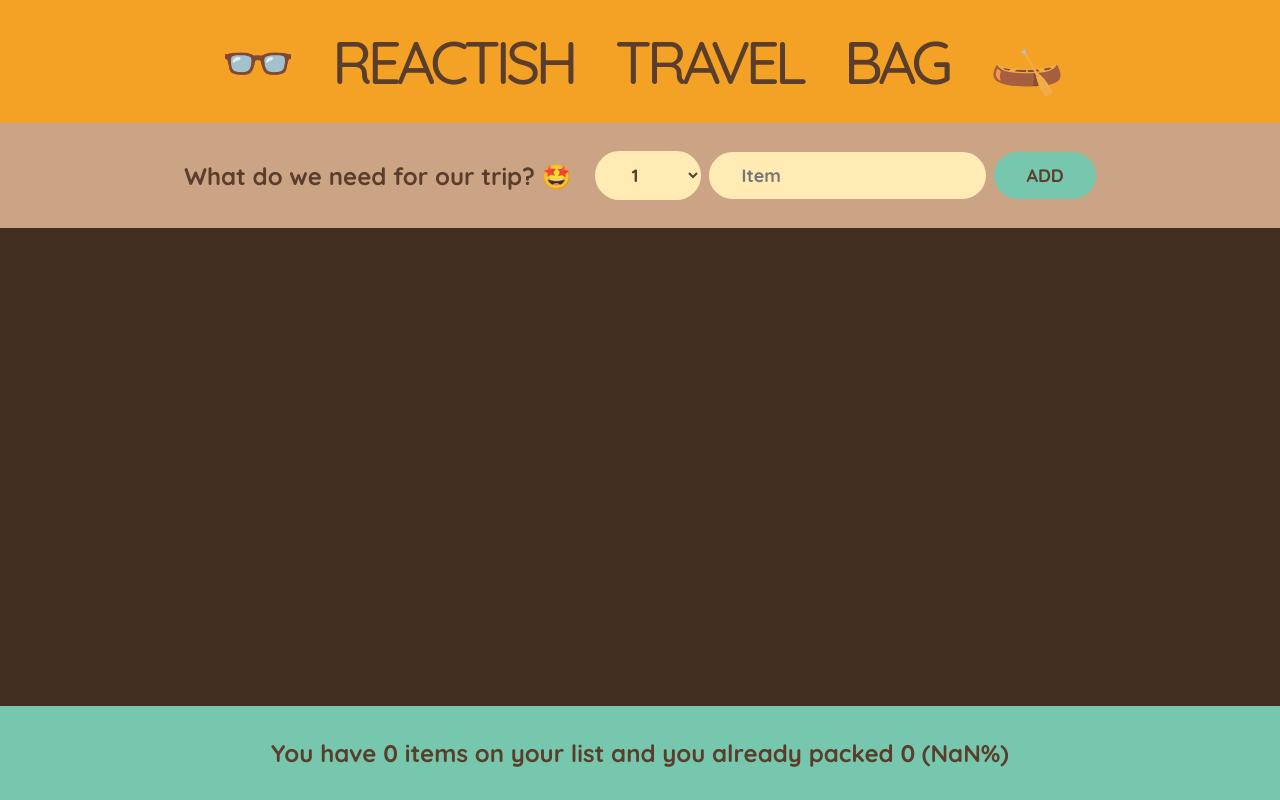
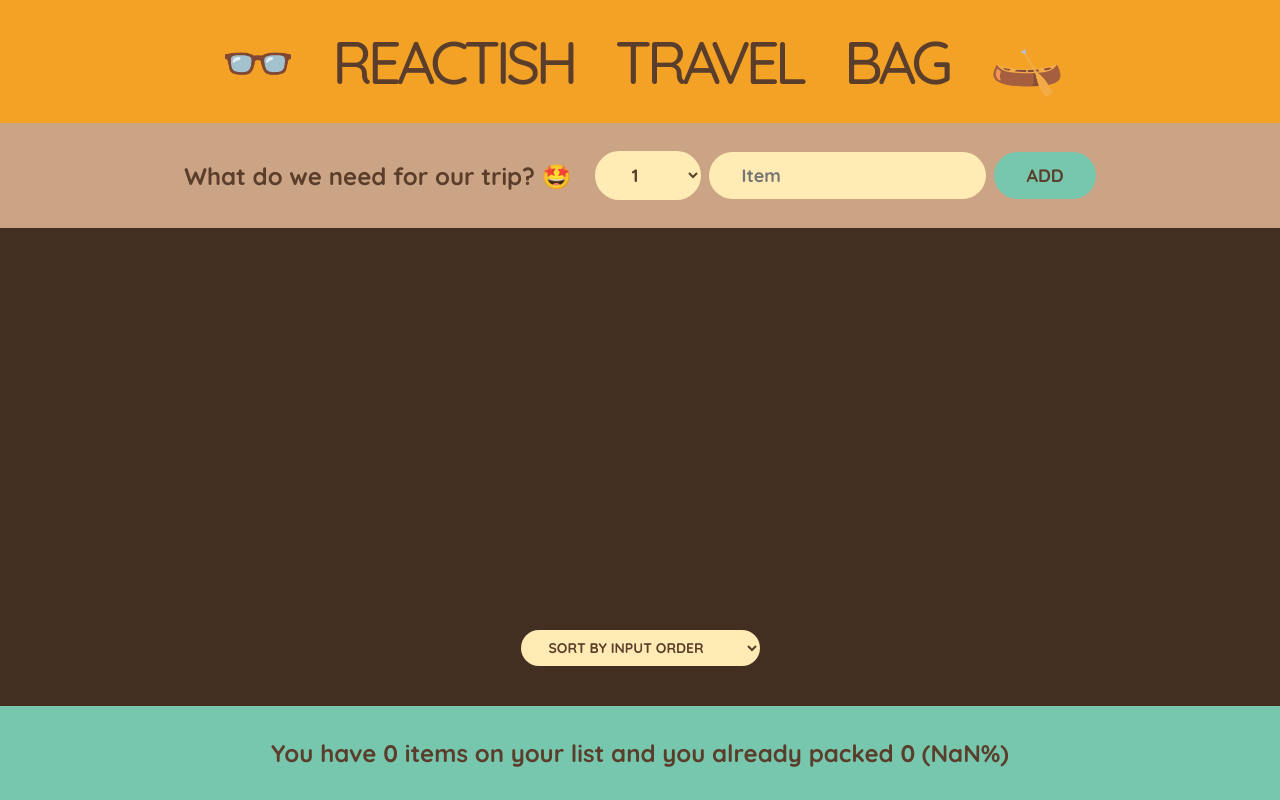
Before and after one commit to cipriancozma/react-travel-bag, a React (Create React App) app: page / in a window 1280 px wide. Built offline with nearby package versions, Linux system fonts and the light colour scheme.

Commit message:
added sorting functionality

```diff
--- a/src/components/ListOfItems.js
+++ b/src/components/ListOfItems.js
@@ -1,12 +1,30 @@
-import React from "react";
+import React, { useState } from "react";
 // import { items } from "../data";
 import Item from "./Item";
 
 function ListOfItems({ items, handleDelete, handleChecked }) {
+  const [sorted, setSorted] = useState("selectOptions");
+
+  let sortedItems;
+  if (sorted === "input") {
+    sortedItems = items;
+  }
+
+  if (sorted === "description") {
+    sortedItems = items
+      .slice()
+      .sort((a, b) => a.description.localeCompare(b.description));
+  }
+
+  if (sorted === "packed") {
+    sortedItems = items
+      .slice()
+      .sort((a, b) => Number(a.packed) - Number(b.packed));
+  }
   return (
     <div className="list">
       <ul>
-        {items.map((item, idx) => (
+        {sortedItems?.map((item, idx) => (
           <Item
             key={idx}
             item={item}
@@ -15,6 +33,13 @@ function ListOfItems({ items, handleDelete, handleChecked }) {
           />
         ))}
       </ul>
+      <div className="actions">
+        <select value={sorted} onChange={(e) => setSorted(e.target.value)}>
+          <option value={"input"}>Sort by input order</option>
+          <option value={"description"}>Sort by description</option>
+          <option value={"packed"}>Sort by packed status</option>
+        </select>
+      </div>
     </div>
   );
 }
```
